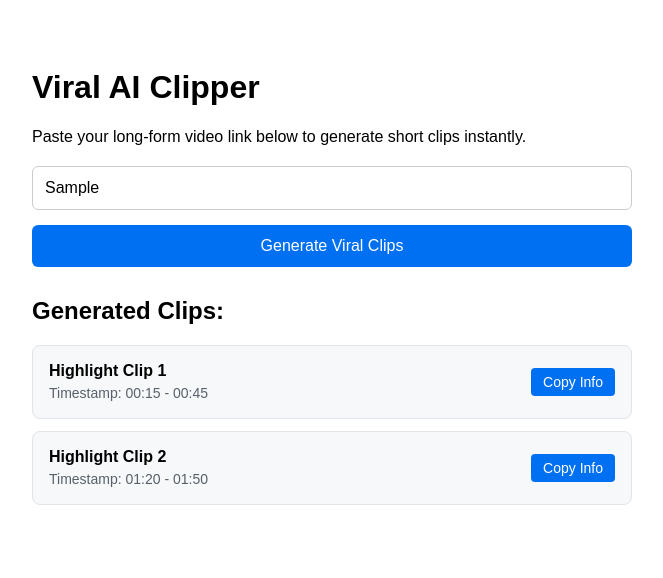
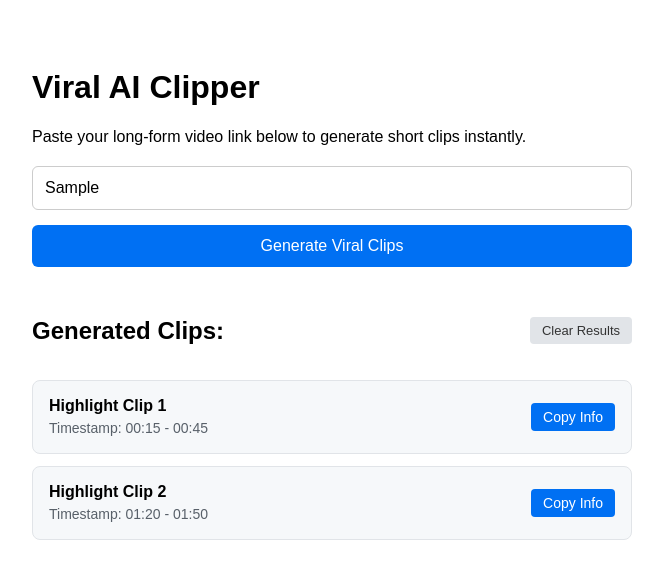
Before and after one commit to senorcoughlin/viral-ai-clipper, a Next.js app: page / in a window 1280 px wide. Both pictures are taken after typing "Sample" into the empty fields and a click on the button "Generate Viral Clips". Shown: the top 578 px of the page, without its empty margins (308-971 px from the left). Built offline with nearby package versions, Linux system fonts and the light colour scheme.

Commit message:
Update page.jsx

```diff
--- a/app/page.jsx
+++ b/app/page.jsx
@@ -1,51 +1,7 @@
 'use client';
 
 import { useState } from 'react';
-
-function ClipItem({ clip }) {
-  const [copied, setCopied] = useState(false);
-
-  const handleCopy = () => {
-    navigator.clipboard.writeText(`${clip.title} (${clip.timestamp})`);
-    setCopied(true);
-    setTimeout(() => setCopied(false), 2000);
-  };
-
-  return (
-    <div style={{
-      border: '1px solid #e1e4e8',
-      borderRadius: '8px',
-      padding: '16px',
-      marginBottom: '12px',
-      backgroundColor: '#f6f8fa',
-      display: 'flex',
-      flexDirection: 'column',
-      gap: '10px'
-    }}>
-      <div style={{ display: 'flex', justifyContent: 'space-between', alignItems: 'center' }}>
-        <div>
-          <h3 style={{ margin: '0 0 4px 0', fontSize: '16px' }}>{clip.title}</h3>
-          <span style={{ fontSize: '14px', color: '#586069' }}>Timestamp: {clip.timestamp}</span>
-        </div>
-        <button
-          onClick={handleCopy}
-          style={{
-            padding: '6px 12px',
-            fontSize: '14px',
-            backgroundColor: copied ? '#28a745' : '#0070f3',
-            color: '#fff',
-            border: 'none',
-            borderRadius: '4px',
-            cursor: 'pointer',
-            transition: 'background-color 0.2s'
-          }}
-        >
-          {copied ? 'Copied!' : 'Copy Info'}
-        </button>
-      </div>
-    </div>
-  );
-}
+import ClipPlayer from '../components/ClipPlayer';
 
 export default function Home() {
   const [videoUrl, setVideoUrl] = useState('');
@@ -81,6 +37,11 @@ export default function Home() {
     }
   };
 
+  const handleReset = () => {
+    setVideoUrl('');
+    setClips([]);
+  };
+
   return (
     <main style={{ padding: '40px', fontFamily: 'sans-serif', maxWidth: '600px', margin: '0 auto' }}>
       <h1>Viral AI Clipper</h1>
@@ -106,10 +67,26 @@ export default function Home() {
 
       {clips.length > 0 && (
         <div style={{ marginTop: '30px' }}>
-          <h2>Generated Clips:</h2>
+          <div style={{ display: 'flex', justifyContent: 'space-between', alignItems: 'center' }}>
+            <h2>Generated Clips:</h2>
+            <button
+              onClick={handleReset}
+              style={{
+                padding: '6px 12px',
+                fontSize: '13px',
+                backgroundColor: '#e1e4e8',
+                color: '#333',
+                border: 'none',
+                borderRadius: '4px',
+                cursor: 'pointer'
+              }}
+            >
+              Clear Results
+            </button>
+          </div>
           <div style={{ marginTop: '15px' }}>
             {clips.map((clip) => (
-              <ClipItem key={clip.id} clip={clip} />
+              <ClipPlayer key={clip.id} clip={clip} />
             ))}
           </div>
         </div>
```
